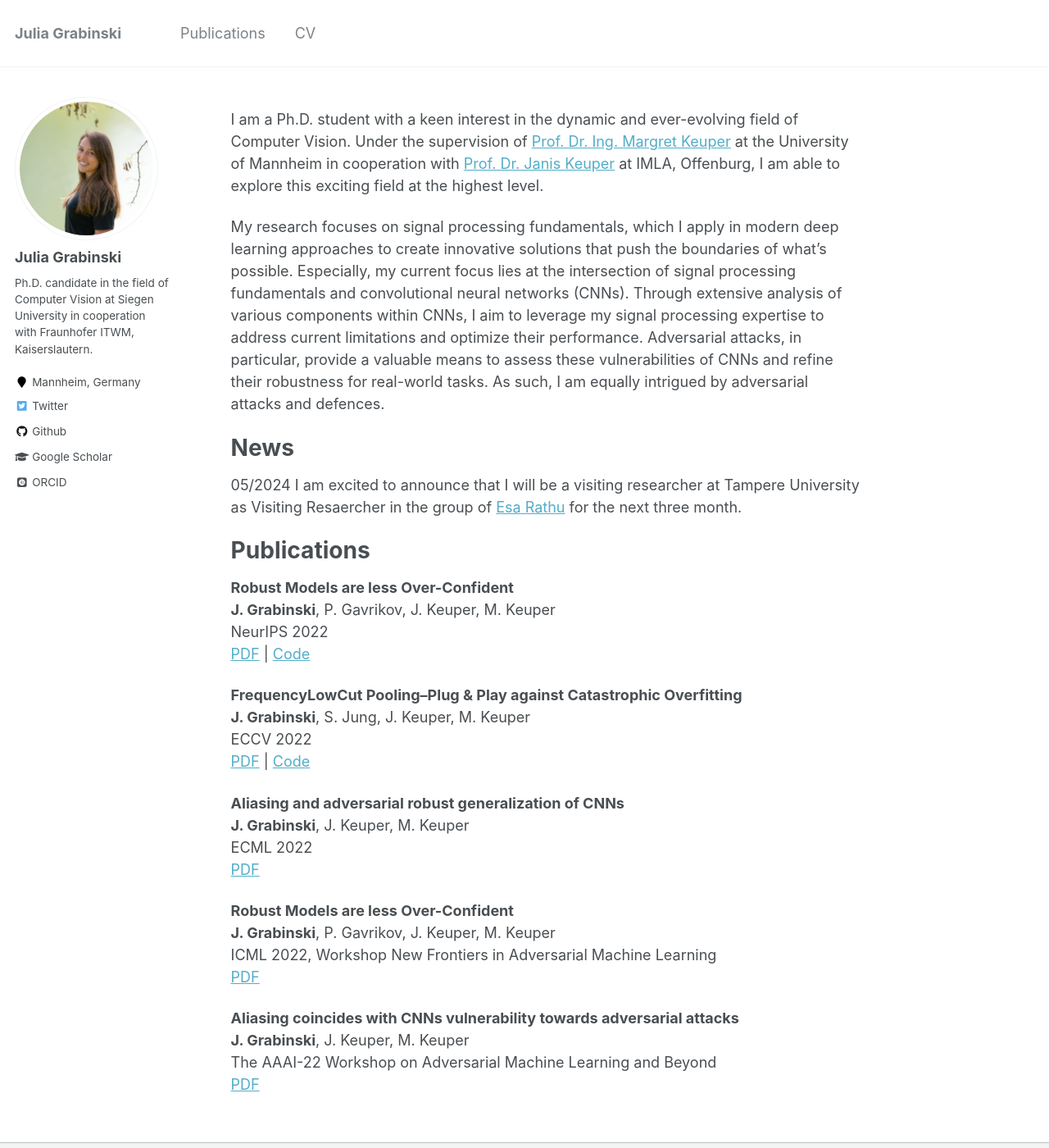
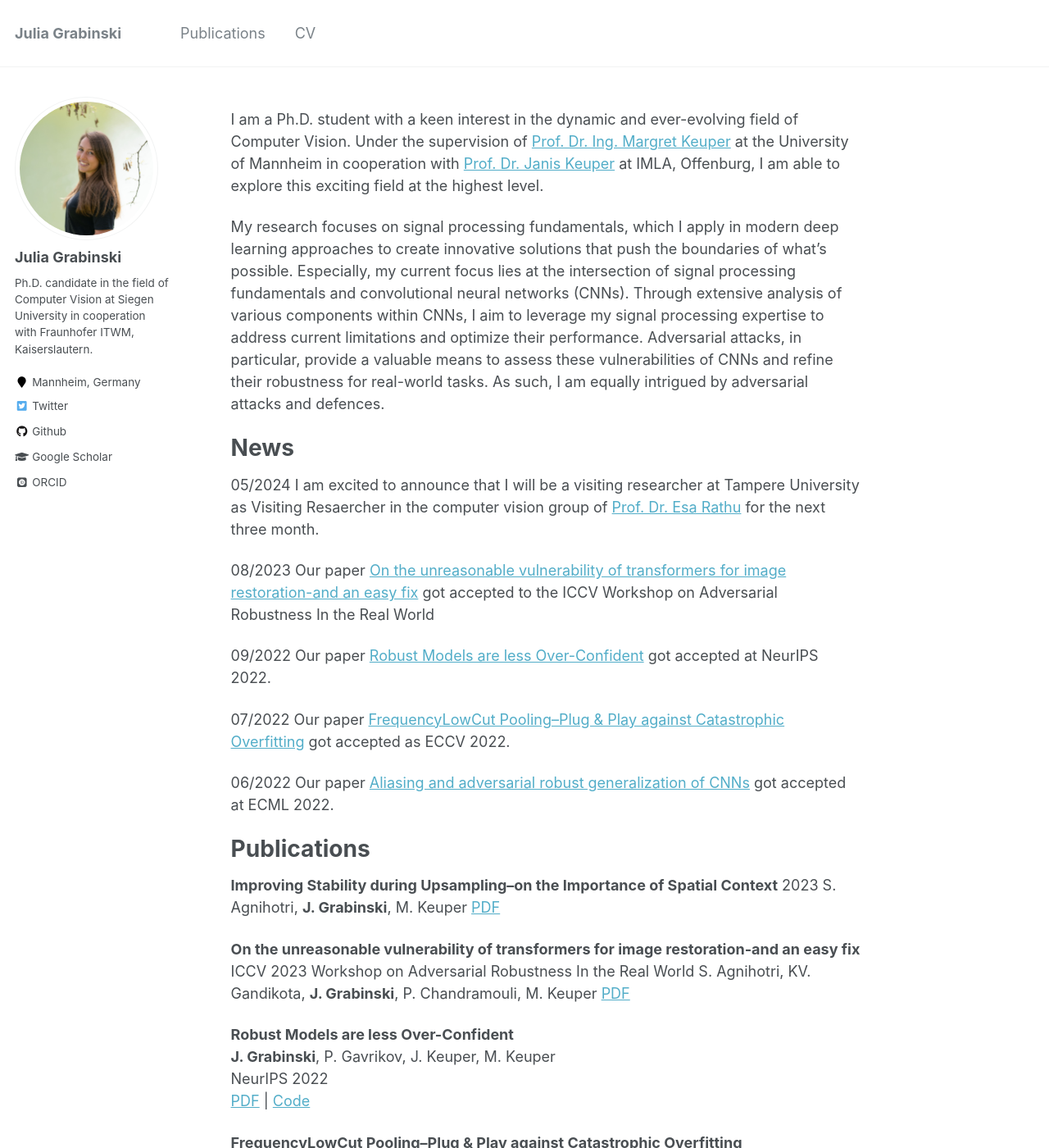
Before and after one commit to GeJulia/gejulia.github.io, a Jekyll site: the page built from _pages/about.md, in a window 1280 px wide and 1400 px high. Shown: the whole window at 82% size. Built offline with Jekyll 4.4.1, drawn with Linux system fonts in a browser that asks for light colours; some web fonts are replaced.

Commit message:
update news

```diff
--- a/_pages/about.md
+++ b/_pages/about.md
@@ -15,11 +15,30 @@ My research focuses on signal processing fundamentals, which I apply in modern d
 
 News
 ======
-05/2024 I am excited to announce that I will be a visiting researcher at Tampere University as Visiting Resaercher in the group of [Esa Rathu](https://esa.rahtu.fi/) for the next three month.
+05/2024 I am excited to announce that I will be a visiting researcher at Tampere University as Visiting Resaercher in the computer vision group of [Prof. Dr. Esa Rathu](https://esa.rahtu.fi/) for the next three month.
+
+08/2023 Our paper [On the unreasonable vulnerability of transformers for image restoration-and an easy fix](https://openaccess.thecvf.com/content/ICCV2023W/AROW/papers/Agnihotri_On_the_Unreasonable_Vulnerability_of_Transformers_for_Image_Restoration_-_ICCVW_2023_paper.pdf) got accepted to the ICCV Workshop on Adversarial Robustness In the Real World
+
+09/2022 Our paper [Robust Models are less Over-Confident](https://www.ecva.net/papers/eccv_2022/papers_ECCV/papers/136740036.pdf) got accepted at NeurIPS 2022.
+
+07/2022 Our paper [FrequencyLowCut Pooling--Plug & Play against Catastrophic Overfitting](https://www.ecva.net/papers/eccv_2022/papers_ECCV/papers/136740036.pdf) got accepted as ECCV 2022.
+
+06/2022 Our paper [Aliasing and adversarial robust generalization of CNNs](https://link.springer.com/article/10.1007/s10994-022-06222-8) got accepted at ECML 2022.
+
 
 
 Publications
 ======
+
+**Improving Stability during Upsampling--on the Importance of Spatial Context**
+2023
+S. Agnihotri, **J. Grabinski**, M. Keuper
+[PDF](https://arxiv.org/pdf/2311.17524)
+
+**On the unreasonable vulnerability of transformers for image restoration-and an easy fix**
+ICCV 2023 Workshop on Adversarial Robustness In the Real World
+S. Agnihotri, KV. Gandikota, **J. Grabinski**, P. Chandramouli, M. Keuper
+[PDF](https://openaccess.thecvf.com/content/ICCV2023W/AROW/papers/Agnihotri_On_the_Unreasonable_Vulnerability_of_Transformers_for_Image_Restoration_-_ICCVW_2023_paper.pdf)
 
 **Robust Models are less Over-Confident**
 **J. Grabinski**, P. Gavrikov, J. Keuper, M. Keuper
```
